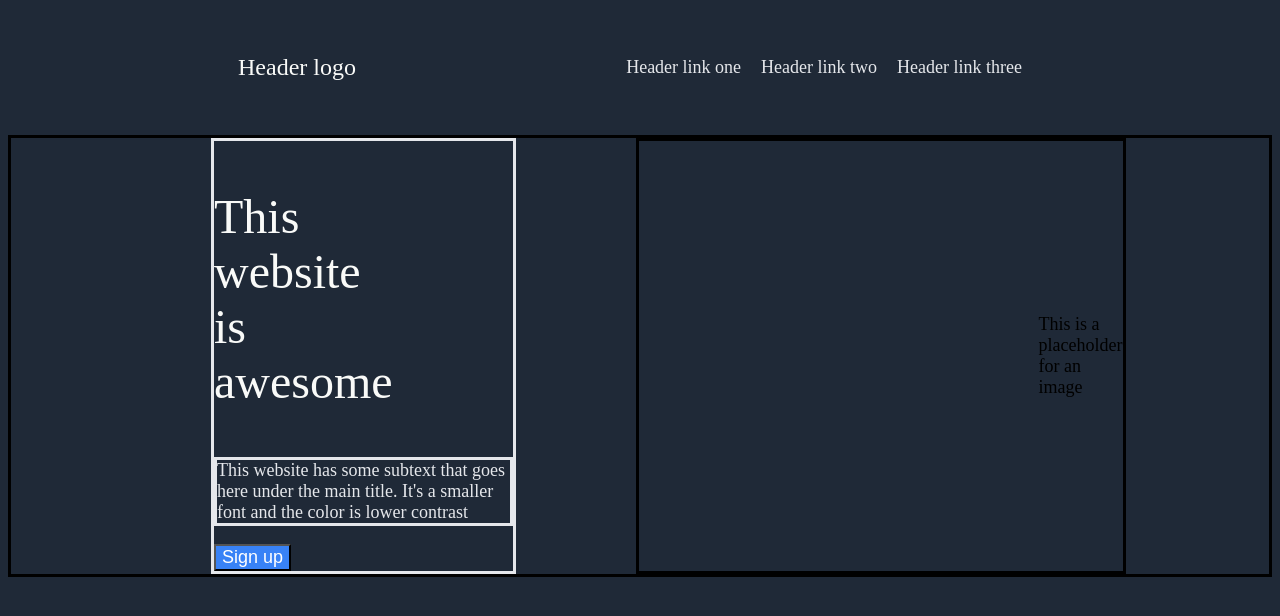
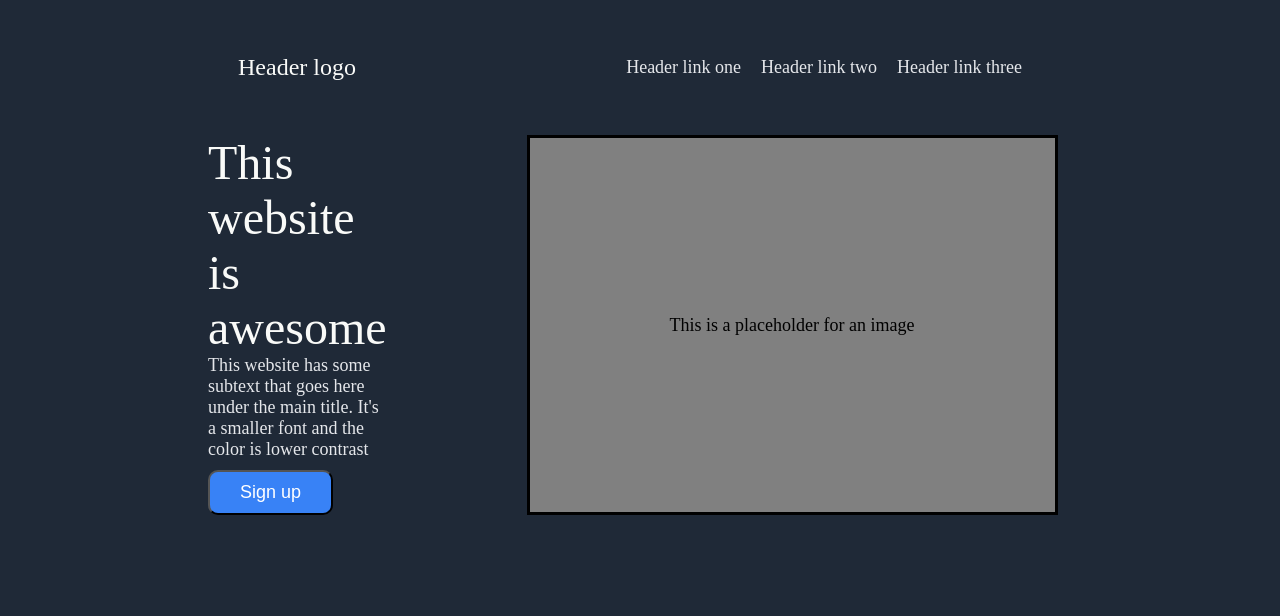
Before and after one commit to Alsaaram/odin-flex, a plain HTML site: page index.html in a window 1280 px wide. Drawn offline with Linux system fonts and the light colour scheme.

Commit message:
Completion of header

```diff
--- a/styles.css
+++ b/styles.css
@@ -31,27 +31,39 @@ body {
 
 .header-bottom {
     display: flex;
-
-    border-style: solid;
 }
 
 .header-info, .p1{
     font-size: 48px;
-    margin-right: 120px;
+    margin-right: 140px;
     color: #f9faf8;
+}
+
+.p1 {
+    margin: auto;
+}
+
+.p2 {
+    margin: auto;
+}
+
+.p3 {
+    display: flex;
+    justify-content: center;
+    align-items: center;
+    white-space: nowrap;
 }
 
 .header-info, .p2 {
     font-size: 18px;
     color: #e5e7eb;
-    border-style: solid;
 }
 
 .header-image {
-    padding-left: 400px;
+    padding: 0 140px;
+    background-color: grey;
     display: flex;
     align-items: center;
-
     border-style: solid;
 }
 
@@ -59,4 +71,7 @@ button {
     background-color: #3882F6;
     color: white;
     font-size: 18px;
+    border-radius: 10px;
+    padding: 10px 30px;
+    margin-top: 10px;
 }
```
